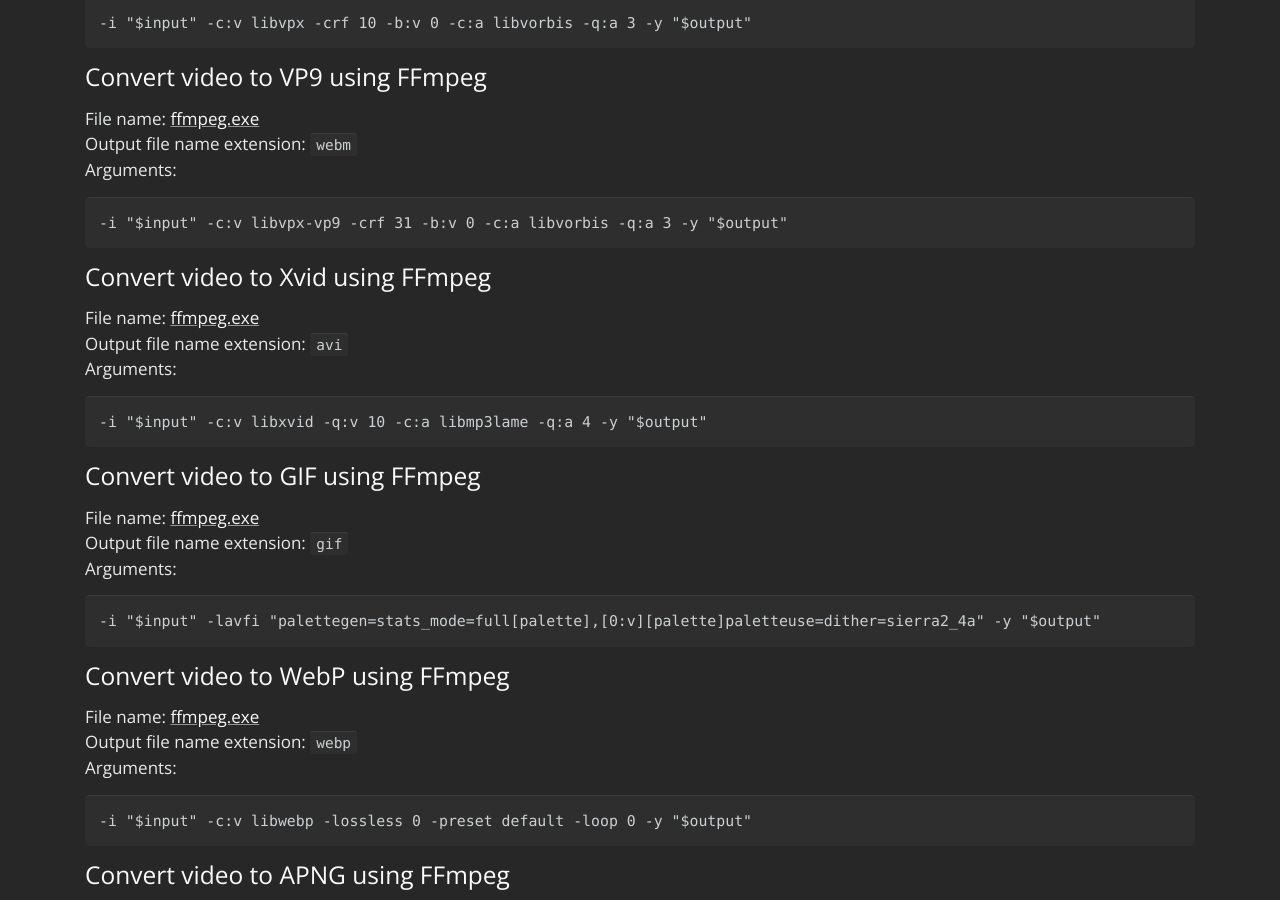
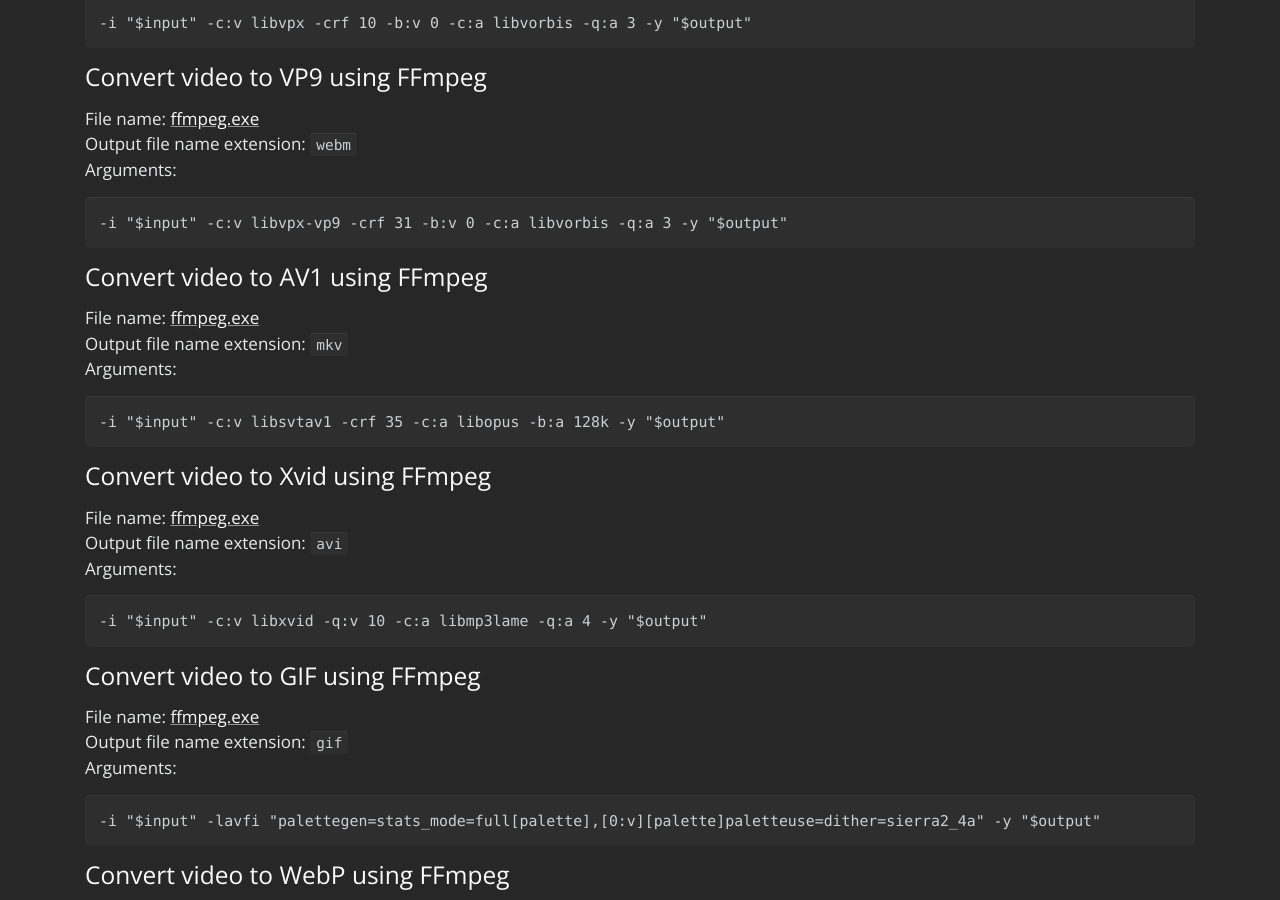
Before and after one commit to ShareX/sharex.github.io, a Jekyll site: the page built from actions.md, in a window 1280 px wide and 900 px high, scrolled down 2318 px. Built offline with Jekyll 4.4.1, drawn with Linux system fonts in a browser that asks for light colours.

Commit message:
Update actions.yml

```diff
--- a/_data/actions.yml
+++ b/_data/actions.yml
@@ -50,6 +50,12 @@
   extension: webm
   link: https://www.ffmpeg.org
 
+- name: Convert video to AV1 using FFmpeg
+  filename: ffmpeg.exe
+  arguments: -i "$input" -c:v libsvtav1 -crf 35 -c:a libopus -b:a 128k -y "$output"
+  extension: mkv
+  link: https://www.ffmpeg.org
+
 - name: Convert video to Xvid using FFmpeg
   filename: ffmpeg.exe
   arguments: -i "$input" -c:v libxvid -q:v 10 -c:a libmp3lame -q:a 4 -y "$output"
```
